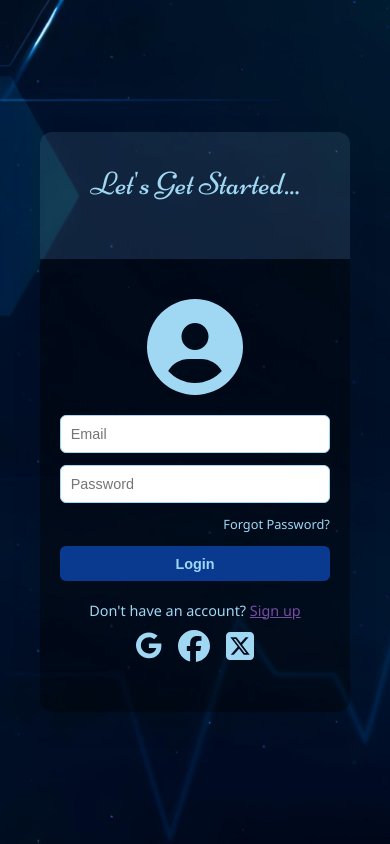
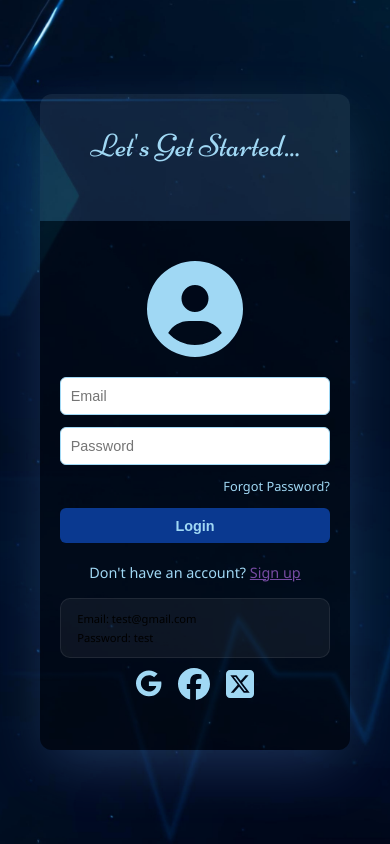
Before and after one commit to Crystlfly/DocEase, a Next.js app: page /login in a window 390 px wide. Built offline with nearby package versions, Linux system fonts and the light colour scheme; no server answers.

Commit message:
Fixed: Added demo creds

```diff
--- a/pages/login.js
+++ b/pages/login.js
@@ -210,7 +210,14 @@ useEffect(() => {
               <p className={styles.link}>
                 Don't have an account? <Link href="/signUp">Sign up</Link>
               </p>
+
+              <div className={styles.demoCredentials}>
+                <p>Email: test@gmail.com</p>
+                <p>Password: test</p>
+              </div>
+
             </div>
+
 
             <div className={styles.verticalLine}></div>
 
--- a/styles/Login.module.css
+++ b/styles/Login.module.css
@@ -12,7 +12,9 @@
 
   border-radius: 12px;
   overflow: hidden;
-  box-shadow: 0 10px 30px rgba(0,0,0,0.1);
+  /* box-shadow: 0 10px 30px rgba(0,0,0,0.1); */
+    box-shadow: 0 20px 60px -10px rgba(120, 178, 255, 0.25);
+
   text-align: center;
   /* max-width: 420px; */
   width: 70%;
@@ -173,6 +175,36 @@
   cursor: pointer;
   margin-bottom: 20px;
 }
+
+.demoCredentials {
+  background: rgba(255, 255, 255, 0.05);
+  padding: 0.75rem 1rem;
+  border-radius: 10px;
+  border: 1px solid rgba(255, 255, 255, 0.08);
+  font-size: 0.7rem;
+  display: flex;
+  flex-direction: column;
+  gap: 4px;
+  margin-top: 1rem;
+}
+
+.demoCredentials p {
+  margin: 0;
+  display: flex;
+  justify-content: space-between;
+}
+
+@media (max-width: 768px) {
+  .demo {
+    padding: 1.25rem 1.5rem;
+    max-width: 100%;
+  }
+
+  .demoTitle {
+    font-size: 1.5rem;
+  }
+}
+
 @media (max-width: 1024px) {
   .container {
     flex-direction: column;
```
